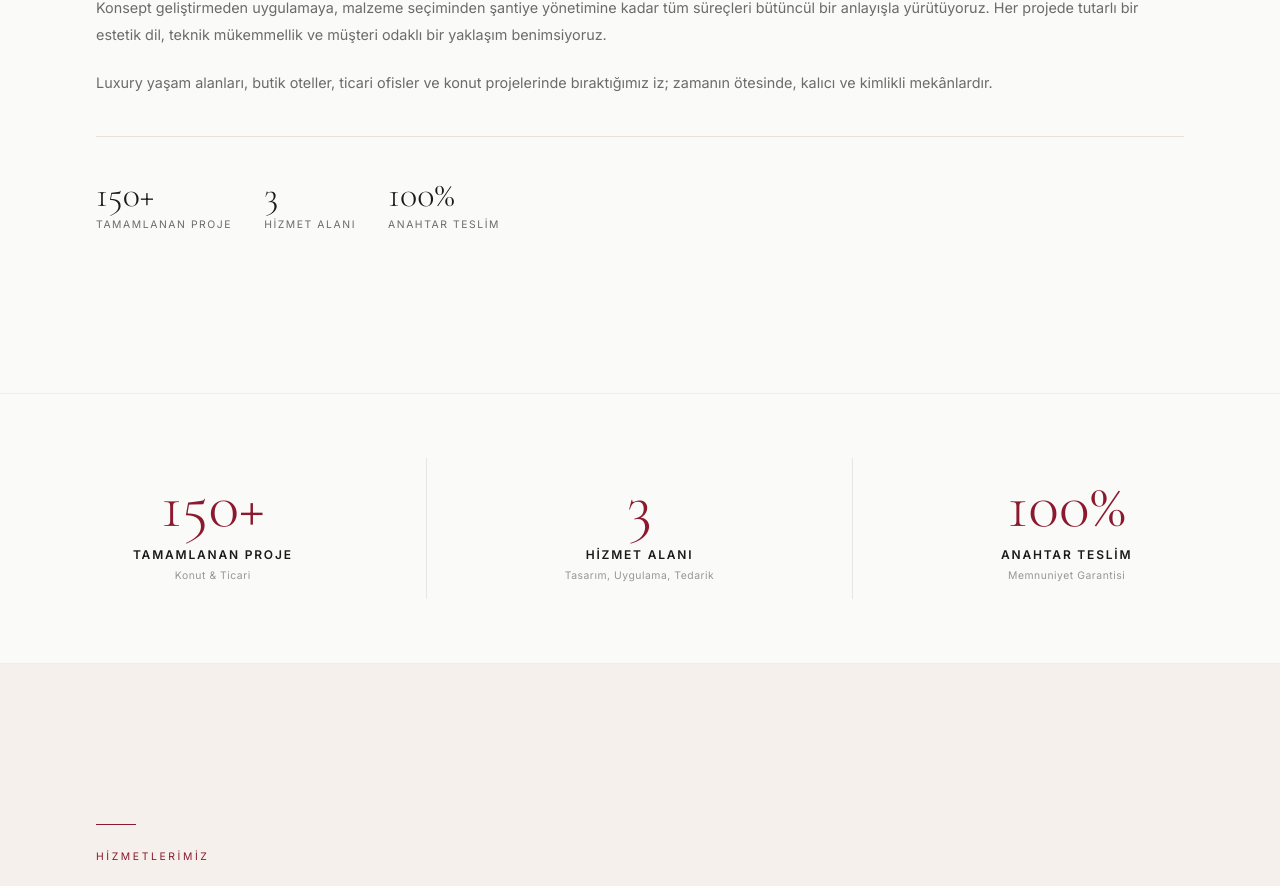
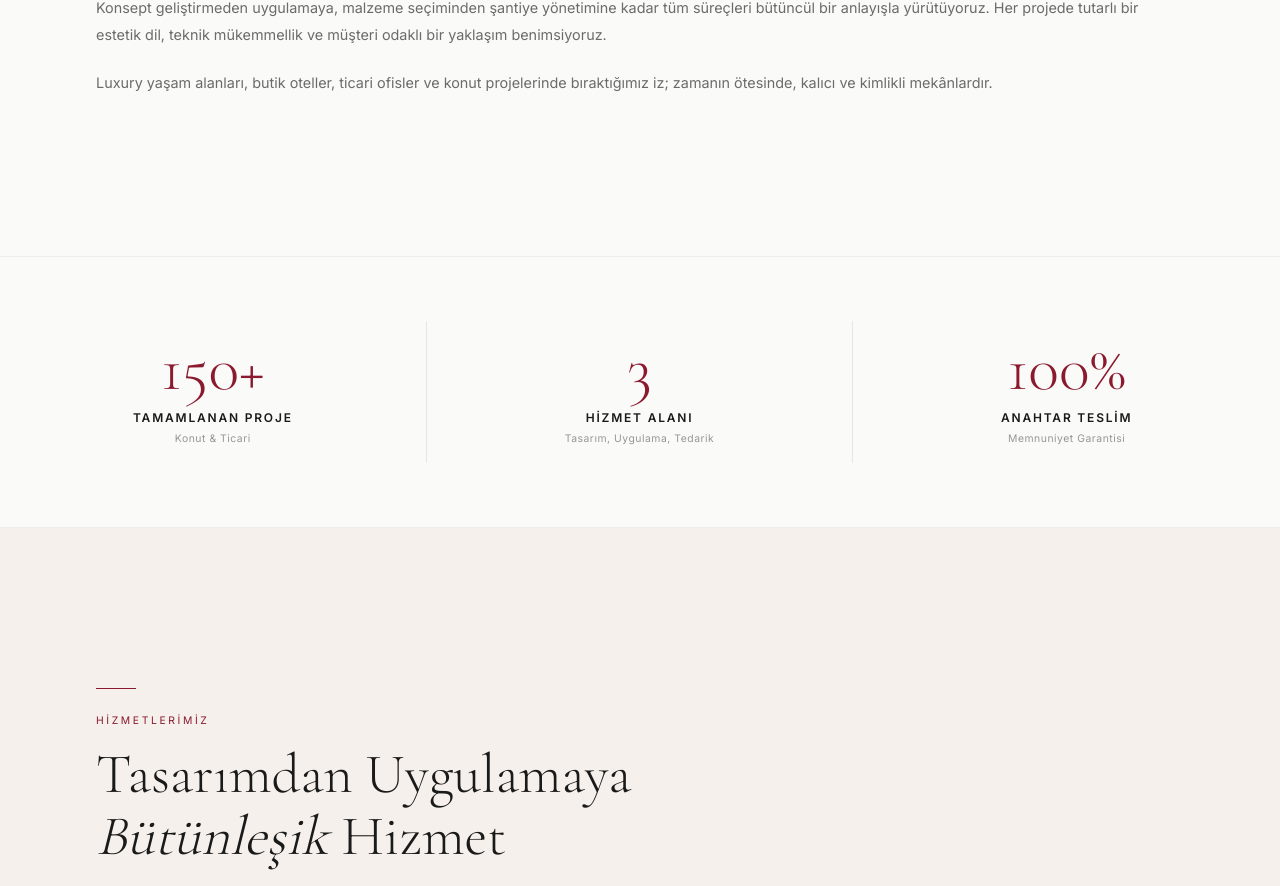
Before and after one commit to deqoin-website/deqoin-premium, a Next.js app: page / in a window 1280 px wide. Shown: the part 1954-2840 px from the top of the page. Built offline with nearby package versions, Linux system fonts and the light colour scheme.

Commit message:
Removed duplicate stats from About section

```diff
--- a/src/components/sections/About.tsx
+++ b/src/components/sections/About.tsx
@@ -135,48 +135,7 @@ export default function About() {
               ))}
             </div>
 
-            <div
-              style={{
-                display: "flex",
-                gap: "2rem",
-                marginTop: "2.5rem",
-                paddingTop: "2.5rem",
-                borderTop: "1px solid var(--border-light)",
-                flexWrap: "wrap",
-              }}
-            >
-              {[
-                { num: "150+", label: "Tamamlanan Proje" },
-                { num: "3", label: "Hizmet Alanı" },
-                { num: "100%", label: "Anahtar Teslim" },
-              ].map((s) => (
-                <div key={s.label}>
-                  <div
-                    style={{
-                      fontFamily: "var(--font-cormorant), Georgia, serif",
-                      fontSize: "2.25rem",
-                      fontWeight: 300,
-                      color: "var(--charcoal)",
-                      lineHeight: 1,
-                    }}
-                  >
-                    {s.num}
-                  </div>
-                  <div
-                    style={{
-                      fontFamily: "var(--font-inter), sans-serif",
-                      fontSize: "0.65rem",
-                      letterSpacing: "0.15em",
-                      textTransform: "uppercase",
-                      color: "var(--text-muted)",
-                      marginTop: "0.25rem",
-                    }}
-                  >
-                    {s.label}
-                  </div>
-                </div>
-              ))}
-            </div>
+
           </div>
         </div>
       </div>
```
